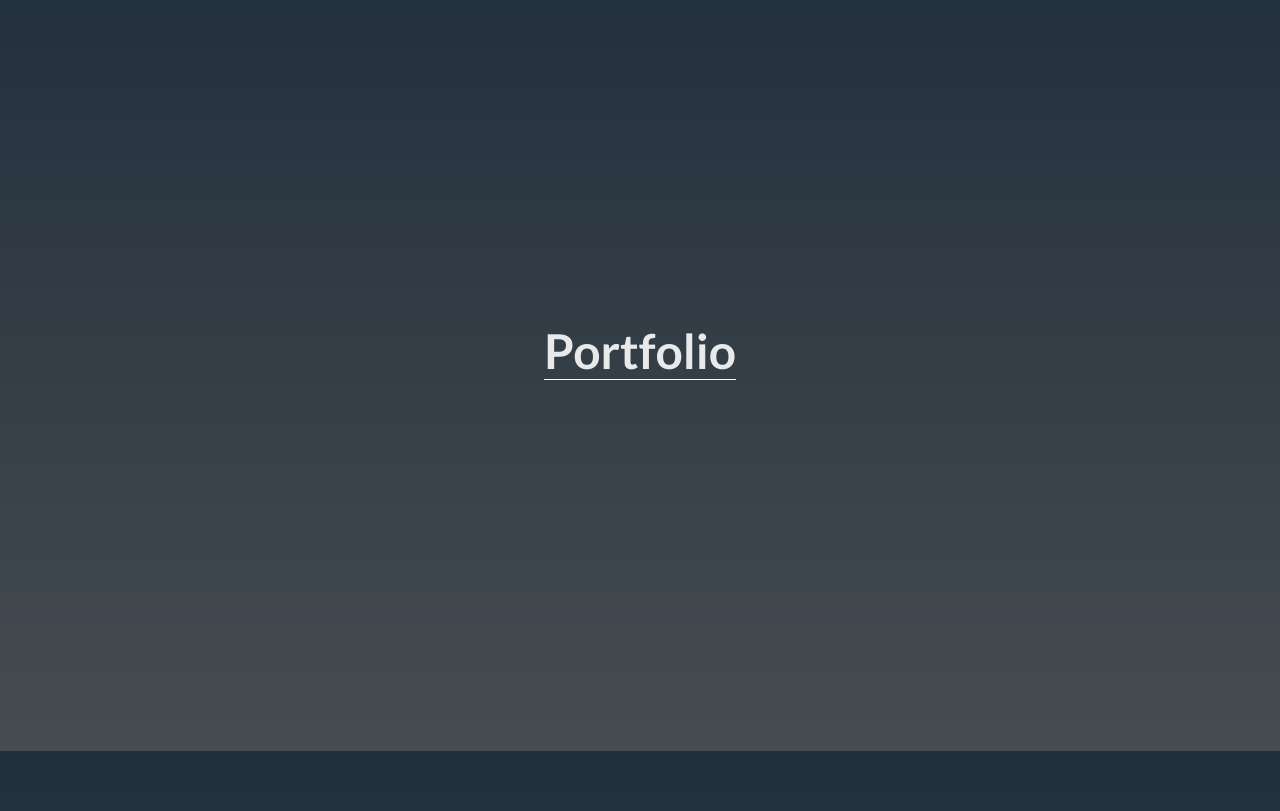
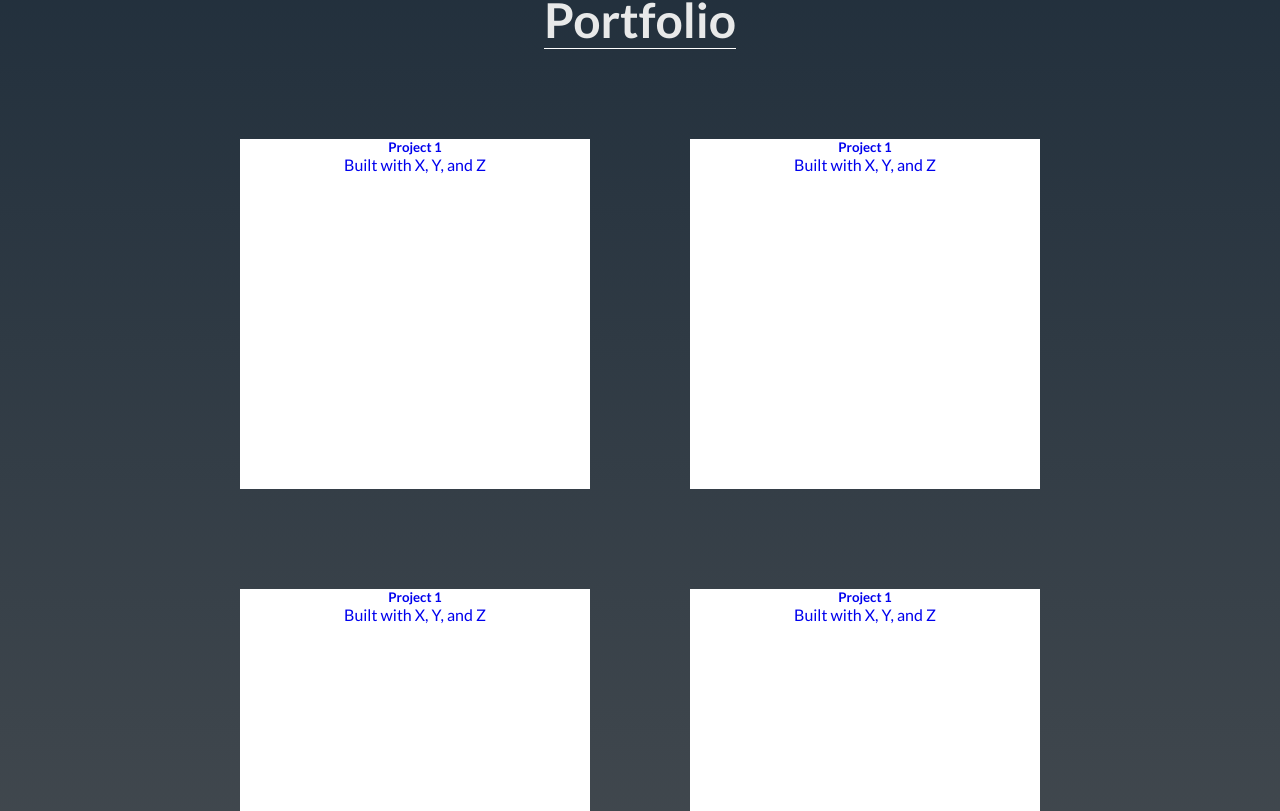
Before and after one commit to cbrilliant20/cb-portfolio, a React (Create React App) app in the folder portfolio/: page / in a window 1280 px wide. Shown: the part 1649-2460 px from the top of the page. Built offline with nearby package versions, Linux system fonts and the light colour scheme.

Commit message:
portfolio wip

```diff
--- a/portfolio/src/App.js
+++ b/portfolio/src/App.js
@@ -5,7 +5,6 @@ import Home from "./screens/Home/Home"
 import About from "./screens/About/About"
 import Contact from "./screens/Contact/Contact"
 import Portfolio from "./screens/Portfolio/Portfolio"
-import { Route } from "react-router-dom"
 
 function App() {
   return (
--- a/portfolio/src/components/Footer/Footer.jsx
+++ b/portfolio/src/components/Footer/Footer.jsx
@@ -1,7 +1,6 @@
 import "./Footer.css"
 import { FontAwesomeIcon } from "@fortawesome/react-fontawesome"
 import {
-  faTwitterSquare,
   faLinkedin,
   faGithubSquare,
   faInstagramSquare,
@@ -15,14 +14,23 @@ function Footer() {
         <a
           target="_blank"
           href="https://www.linkedin.com/in/cameron-brilliant/"
+          rel="noreferrer"
         >
           <FontAwesomeIcon icon={faLinkedin} className="footer-icon" />
         </a>
 
-        <a target="_blank" href="https://github.com/cbrilliant20">
+        <a
+          target="_blank"
+          href="https://github.com/cbrilliant20"
+          rel="noreferrer"
+        >
           <FontAwesomeIcon icon={faGithubSquare} className="footer-icon" />
         </a>
-        <a target="_blank" href="https://www.instagram.com/cbrilliant20/">
+        <a
+          target="_blank"
+          href="https://www.instagram.com/cbrilliant20/"
+          rel="noreferrer"
+        >
           <FontAwesomeIcon icon={faInstagramSquare} className="footer-icon" />
         </a>
       </div>
--- a/portfolio/src/components/Nav/Nav.css
+++ b/portfolio/src/components/Nav/Nav.css
@@ -21,4 +21,11 @@ nav ul li a {
   text-decoration: none;
   color: white;
   margin: 0 30px;
+  border-bottom: 1px transparent;
+  transition: 0.5s;
 }
+
+nav ul li a:hover {
+  color: #0093e9;
+  border-bottom: 1px solid #0093e9;
+}
--- a/portfolio/src/components/Nav/Nav.jsx
+++ b/portfolio/src/components/Nav/Nav.jsx
@@ -1,7 +1,5 @@
 import "./Nav.css"
-// import { Link } from "react-router-dom"
-import { HashLink as Link } from "react-router-hash-link"
-import Contact from "../../screens/Contact/Contact"
+
 
 function Nav() {
   return (
--- a/portfolio/src/screens/Portfolio/Portfolio.css
+++ b/portfolio/src/screens/Portfolio/Portfolio.css
@@ -1,5 +1,5 @@
 #portfolio-container {
-  height: 100vh;
+  height: 100%;
   text-align: center;
   background: rgb(33, 47, 60);
   background: linear-gradient(
@@ -12,4 +12,24 @@
   flex-flow: column wrap;
   justify-content: center;
   align-items: center;
+  position: relative;
 }
+
+#portfolio-container a {
+  text-decoration: none;
+}
+
+.card-container {
+  width: 80%;
+  display: flex;
+  align-items: center;
+  flex-wrap: wrap;
+  justify-content: center;
+}
+
+.card {
+  height: 350px;
+  width: 350px;
+  background-color: white;
+  margin: 50px;
+}
--- a/portfolio/src/screens/Portfolio/Portfolio.jsx
+++ b/portfolio/src/screens/Portfolio/Portfolio.jsx
@@ -4,7 +4,35 @@ const Portfolio = () => {
   return (
     <div id="portfolio-container">
       <h2>Portfolio</h2>
-      <div className="card-container"></div>
+      <div className="card-container">
+        <a href="#" target="_blank" rel="noreferrer">
+          <div className="card">
+            <h5>Project 1</h5>
+            <p>Built with X, Y, and Z</p>
+          </div>
+        </a>
+
+        <a href="#" target="_blank" rel="noreferrer">
+          <div className="card">
+            <h5>Project 1</h5>
+            <p>Built with X, Y, and Z</p>
+          </div>
+        </a>
+
+        <a href="#" target="_blank" rel="noreferrer">
+          <div className="card">
+            <h5>Project 1</h5>
+            <p>Built with X, Y, and Z</p>
+          </div>
+        </a>
+
+        <a href="#" target="_blank" rel="noreferrer">
+          <div className="card">
+            <h5>Project 1</h5>
+            <p>Built with X, Y, and Z</p>
+          </div>
+        </a>
+      </div>
     </div>
   )
 }
```
